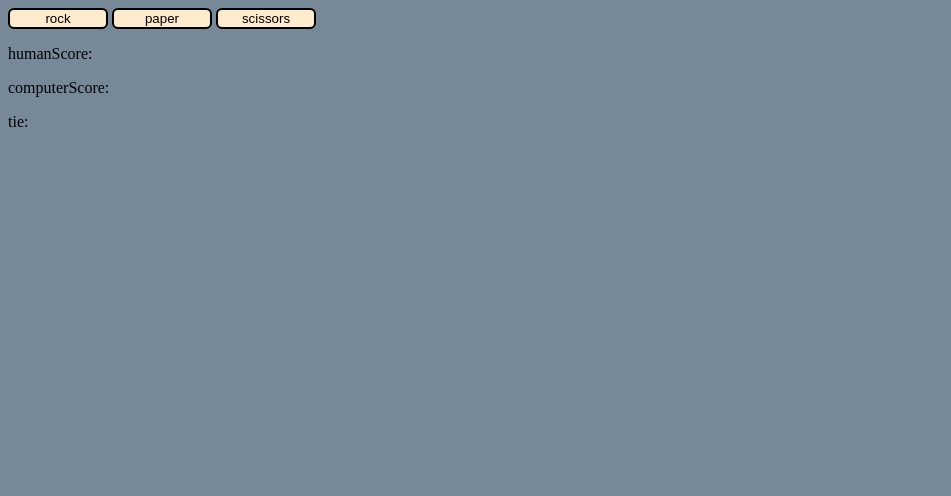
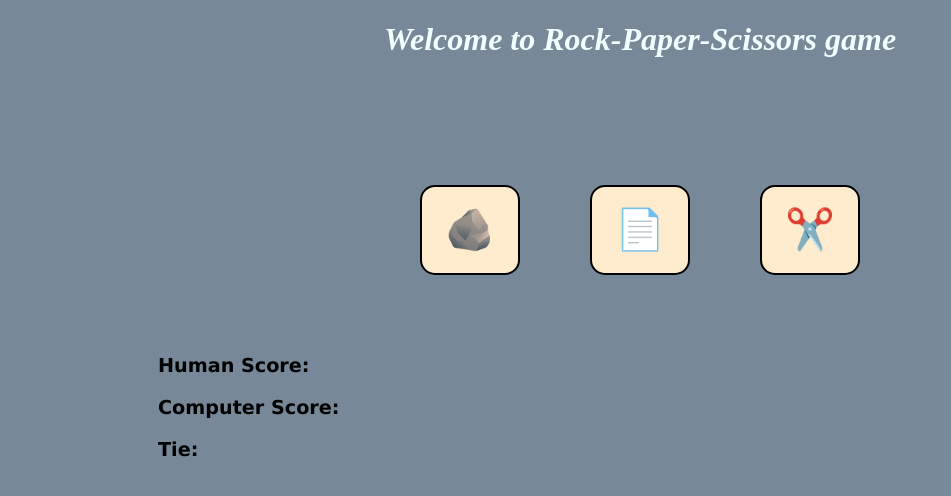
Before and after one commit to Sarmaddakhel/rockgame, a plain HTML site: page index.html in a window 1280 px wide. Shown: the whole page, without its empty margins (0-951 px from the left). Drawn offline with Linux system fonts and the light colour scheme.

Commit message:
last-edit

```diff
--- a/index.html
+++ b/index.html
@@ -8,15 +8,17 @@
 </head>
 <script src="rock.js" defer></script>
 <body>
-    <button id="rock" role="button">rock</button>
-    <button id="paper" role="button">paper</button>
-    <button id="scissors" role="button">scissors </button>
-
+    <h1 id="top">Welcome to Rock-Paper-Scissors game </h1>
+    <div class="buttons">
+        <button id="rock" role="button" ">🪨</button>
+        <button id="paper" role="button" >📄</button>
+        <button id="scissors" role="button">✂️</button>
+    </div>
     <div class="result">
         <p id="round-result"></p>
-        <p id="humanScore"> humanScore: </p>
-        <p id="computerScore">computerScore: </p>
-        <p id="tie">tie: </p>
+        <p id="humanScore"> Human Score: </p>
+        <p id="computerScore">Computer Score: </p>
+        <p id="tie">Tie: </p>
     </div>
 </body>
 </html>
--- a/rock.js
+++ b/rock.js
@@ -22,33 +22,38 @@ function playRound(humanChoice,computerChoice){
     if (humanChoice==computerChoice){
         resultmsg=`it's a Tie! both chose ${humanChoice}`;
         tie++;
+        document.getElementById("round-result").style.color="yellow";
+        document.getElementById("round-result").innerHTML=resultmsg;
     }
     else if (humanChoice=="rock" && computerChoice=="scissors"){
         resultmsg=`you won ${humanChoice} beats ${computerChoice}`;
         humanScore++;
-
+        document.getElementById("round-result").style.color="green";
+        document.getElementById("round-result").innerHTML=resultmsg;
     }
     else if (humanChoice=="paper" && computerChoice=="rock"){
         resultmsg=`you won ${humanChoice} beats ${computerChoice}`;
         humanScore++;
-
+        document.getElementById("round-result").style.color="green";
+        document.getElementById("round-result").innerHTML=resultmsg;
     }
     else if (humanChoice=="scissors" && computerChoice=="paper"){
         resultmsg=`you won ${humanChoice} beats ${computerChoice}`;
         humanScore++;
-
+        document.getElementById("round-result").style.color="green";
+        document.getElementById("round-result").innerHTML=resultmsg;
     }
     else {
         resultmsg=`computer wins ! ${computerChoice} beats ${humanChoice}`;
         computerScore++;
-
+        document.getElementById("round-result").style.color="red";
+        document.getElementById("round-result").innerHTML=resultmsg;
     }
     document.getElementById("round-result").innerHTML=resultmsg;
-document.getElementById("humanScore").innerHTML=`human score : ${humanScore}`;
-document.getElementById("computerScore").innerHTML=`computer score : ${computerScore}`;
+document.getElementById("humanScore").innerHTML=`Human score : ${humanScore}`;
+document.getElementById("computerScore").innerHTML=`Computer score : ${computerScore}`;
 document.getElementById("tie").innerHTML=`tie : ${tie}`;
 }
-
 
 
 let element1 =document.getElementById("rock");
--- a/style.css
+++ b/style.css
@@ -1,11 +1,31 @@
 *{
     background-color:lightslategrey;
-
 }
 #rock,#paper,#scissors{
     width: 100px;
+    height: 90px;
     color: black;
     background-color:blanchedalmond;
     border: 2px solid black;
-    border-radius: 6px;
+    border-radius: 15px;
+    font-size:40px;
+    /* margin-left:150px ;
+    margin-top: 10%; */
 }
+.buttons{
+    display: flex;
+    justify-content: center;
+    gap: 70px;
+    margin-top: 10%;
+}
+.result{
+    margin-left: 150px;
+    font-size: larger;
+    font-family:Verdana, Geneva, Tahoma, sans-serif;
+    padding-top: 60px;
+    font-weight: bolder;}
+    #top{
+        text-align: center;
+        color: azure;
+        font-style:oblique;
+    }
```
Also changed, not shown: rock-svgrepo-com.svg (added), rock.svg (added).
